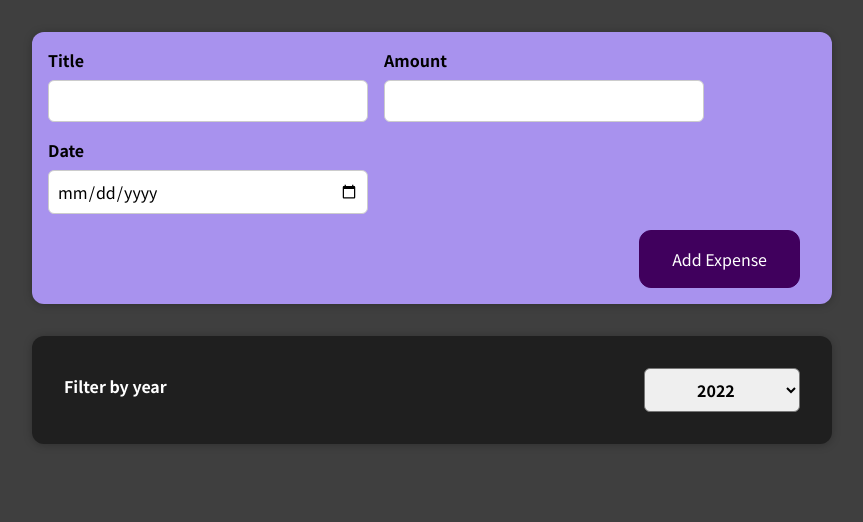
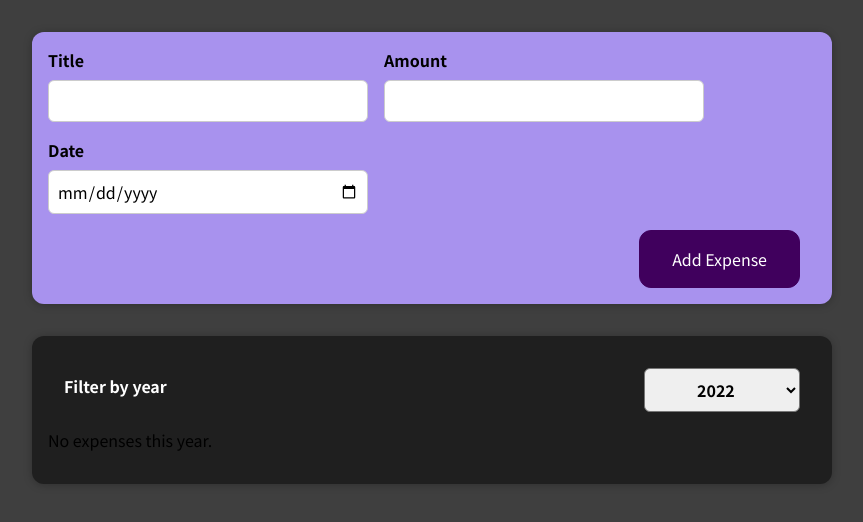
Before and after one commit to KushRawat/react-complete-guide, a React (Create React App) app: page / in a window 1280 px wide. Shown: the top 522 px of the page, without its empty margins (208-1071 px from the left). Built offline with nearby package versions, Linux system fonts and the light colour scheme.

Commit message:
outputting conditional content m1

```diff
--- a/src/components/Expenses/Expenses.js
+++ b/src/components/Expenses/Expenses.js
@@ -21,14 +21,19 @@ const Expenses = (props) => {
         selected={selectedYear}
         onSaveExpenseFilter={saveExpenseFilterHandler}
       />
-      {filteredExepnses.map((expense) => (
+      {filteredExepnses.length === 0 ? (
+        <p>No expenses this year.</p>
+      ) : (
+        filteredExepnses.map((expense) => (
           <ExpenseItem
             key={expense.id}
             title={expense.title}
             amount={expense.amount}
             date={expense.date}
           />
-      ))}
+        ))
+      )}
+      {}
     </Card>
   );
 };
```
Lines whose indentation alone changed are shown as unchanged.
